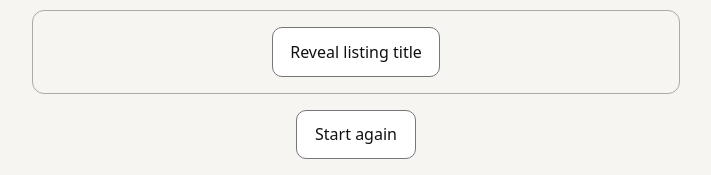
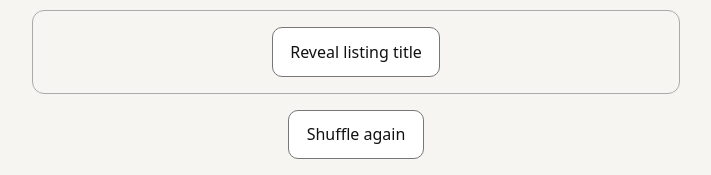
Before and after one commit to Lithill/GemstoneCabFinder, a Flask app: page /gemstone-quiz in a window 1280 px wide. Shown: the part 676-851 px from the top of the page, without its empty margins (284-995 px from the left). Run offline with Flask 3, Linux system fonts and the light colour scheme; tables that the repository leaves empty hold one stand-in row (values such as "Sample post"); grey boxes marked "Sample" are stand-in pictures; data that the repository does not hold is empty.

Commit message:
Keep shuffled order during quiz navigation and reshuffle on restart

```diff
--- a/favourite_feed/templates/gemstone_quiz.html
+++ b/favourite_feed/templates/gemstone_quiz.html
@@ -25,8 +25,8 @@
 {% if item.listing_url and item.listing_url.startswith('https://www.etsy.com/') %}<a href="{{ item.listing_url }}" target="_blank" rel="noopener noreferrer">View on Etsy</a>{% endif %}
 <p><small>Listing titles are seller descriptions, not independently verified identifications.</small></p></details>
 <div class="quiz-controls">
-{% if position > 0 %}<a href="{{ url_for('gemstone_quiz',position=position-1) }}">← Previous photo</a>{% endif %}
-{% if position + 1 < total %}<a href="{{ url_for('gemstone_quiz',position=position+1) }}">Next photo →</a>{% else %}<a href="{{ url_for('gemstone_quiz',position=0) }}">Start again</a>{% endif %}
+{% if position > 0 %}<a href="{{ url_for('gemstone_quiz',position=position-1,seed=seed) }}">← Previous photo</a>{% endif %}
+{% if position + 1 < total %}<a href="{{ url_for('gemstone_quiz',position=position+1,seed=seed) }}">Next photo →</a>{% else %}<a href="{{ url_for('gemstone_quiz',position=0) }}">Shuffle again</a>{% endif %}
 </div>
 {% else %}<p>No saved gemstone photographs yet. Refresh your Etsy listings first.</p>{% endif %}
 </main>
```
